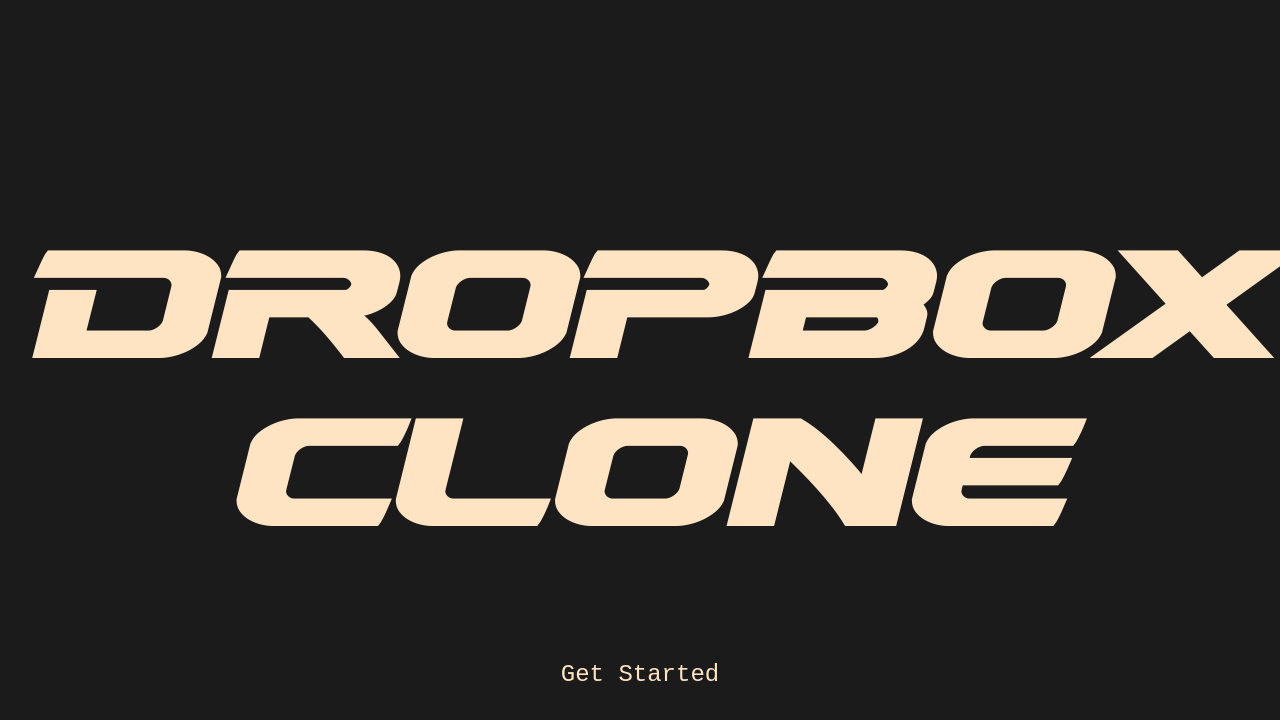
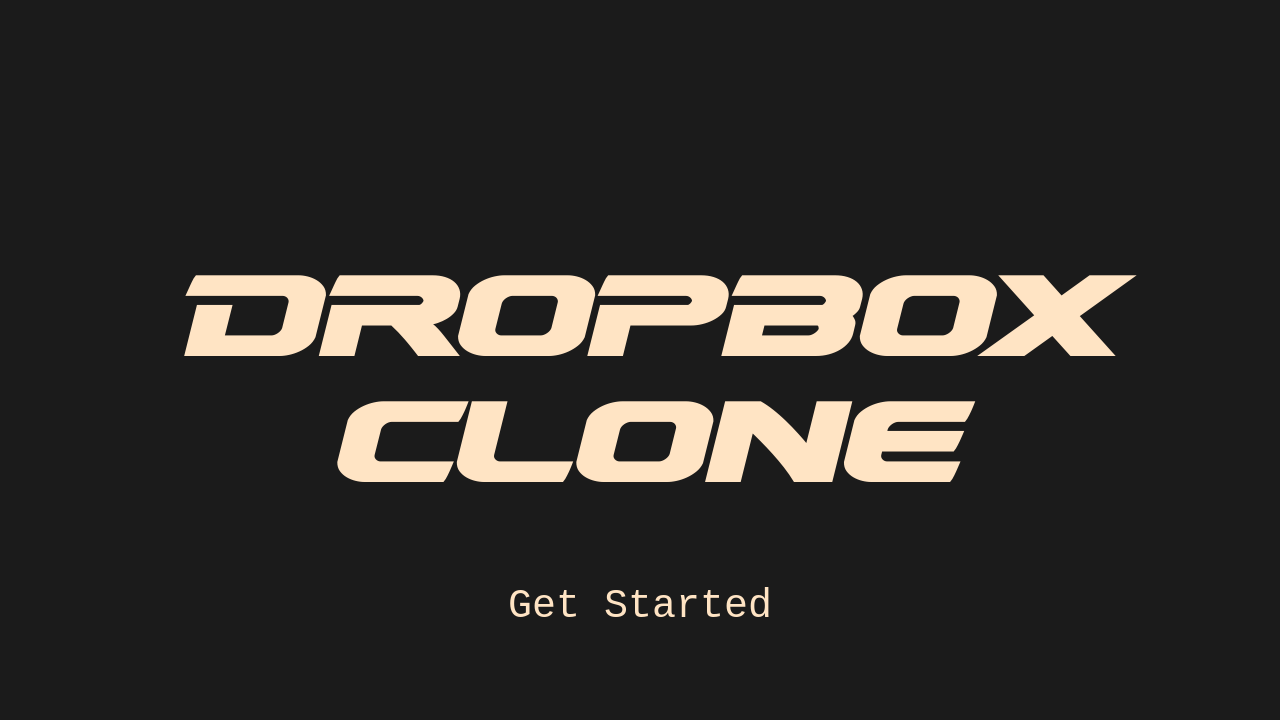
Before and after one commit to AnshKhandelwal19/DropboxClone, a Flask app: page / in a window 1280 px wide. Shown: the top 720 px of the page. Run offline with Flask 3, Linux system fonts and the light colour scheme.

Commit message:
update css

```diff
--- a/static/home.css
+++ b/static/home.css
@@ -26,7 +26,7 @@ body {
     float:  none;
     text-align:  center;
     padding:  0px!important;
-    font-size:  160px;
+    font-size:  120px;
     font-family: 'Drius';
     color: bisque;
     font-weight: bold;
@@ -43,7 +43,7 @@ body {
     float:  none;
     text-align:  center;
     padding:  0px!important;
-    font-size:  24px;
+    font-size:  40px;
     font-family: 'Courier New', Courier, monospace;
     color: bisque;
 }
```
